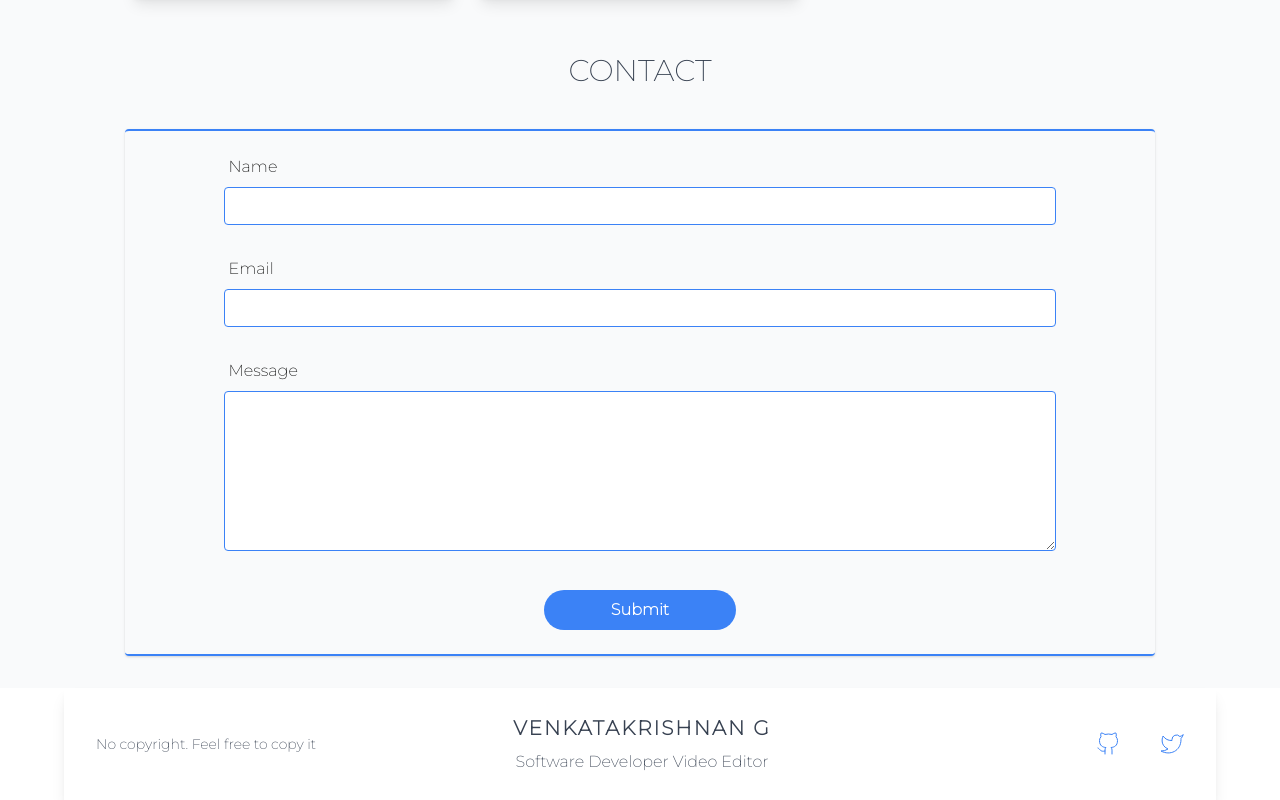
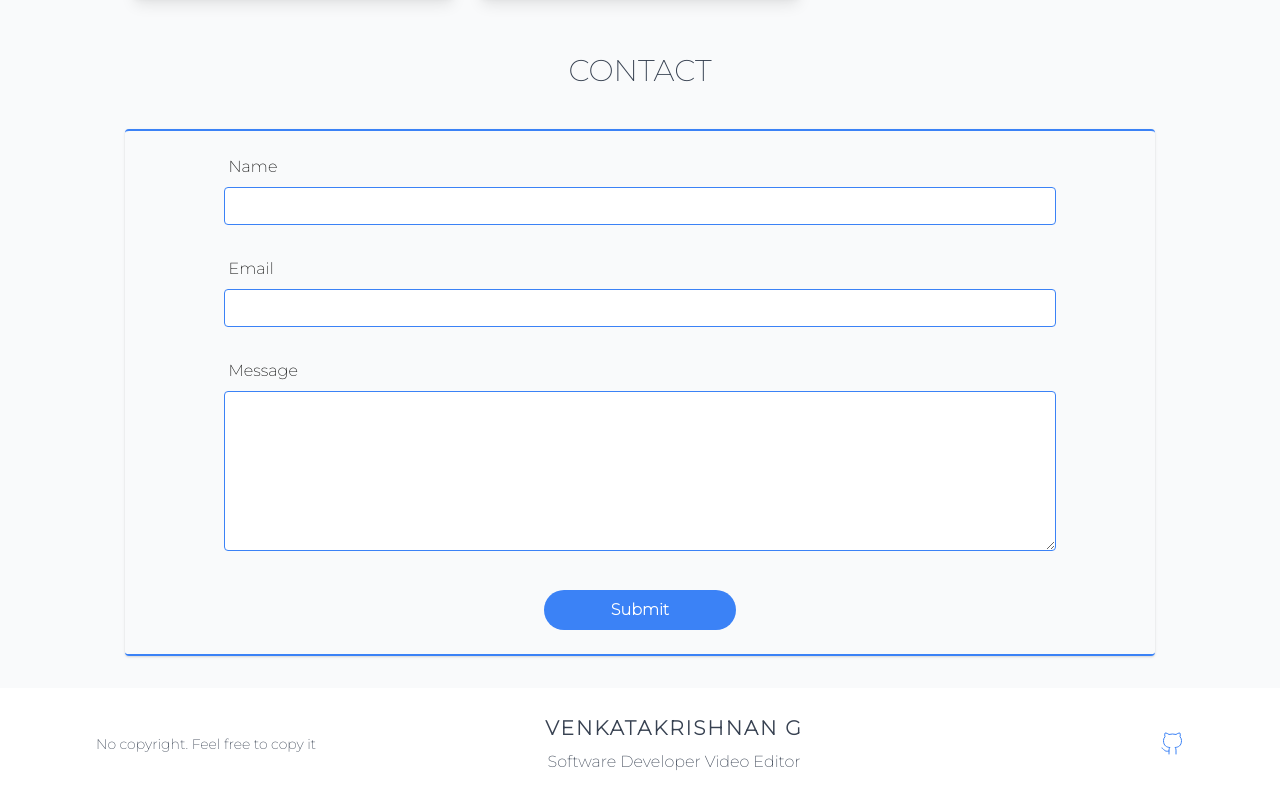
Before and after one commit to venkat-gvk/gvk, a React (Create React App) app: page / in a window 1280 px wide. Shown: the part 1727-2527 px from the top of the page. Built offline with nearby package versions, Linux system fonts and the light colour scheme.

Commit message:
removed twitter handle

```diff
--- a/src/components/Footer.jsx
+++ b/src/components/Footer.jsx
@@ -11,7 +11,7 @@ const Footer = () => {
         darkMode ? "bg-gray-900" : "bg-white"
       } transition-all duration-500`}>
       <main
-        className="h-28 shadow-lg flex items-center justify-center
+        className="h-28 flex items-center justify-center
         sm:justify-around sm:max-w-6xl sm:mx-auto space-x-10 sm:space-x-4 sm:h-22 sm:p-8 md:space-x-80 lg:space-x-10">
         <div className="flex flex-col items-center justify-between space-y-4 text-sm">
           <div
@@ -64,26 +64,6 @@ const Footer = () => {
               <path d="M9 19c-5 1.5-5-2.5-7-3m14 6v-3.87a3.37 3.37 0 0 0-.94-2.61c3.14-.35 6.44-1.54 6.44-7A5.44 5.44 0 0 0 20 4.77 5.07 5.07 0 0 0 19.91 1S18.73.65 16 2.48a13.38 13.38 0 0 0-7 0C6.27.65 5.09 1 5.09 1A5.07 5.07 0 0 0 5 4.77a5.44 5.44 0 0 0-1.5 3.78c0 5.42 3.3 6.61 6.44 7A3.37 3.37 0 0 0 9 18.13V22" />
             </svg>
           </a>
-          <a
-            href="https://twitter.com/venkat_gvk"
-            rel="noreferrer"
-            target="_blank">
-            <svg
-              className={`h-6 w-6 ${
-                darkMode
-                  ? "text-pink-500 hover:text-pink-700"
-                  : "text-blue-500 hover:text-blue-800"
-              } hover:cursor-pointer`}
-              viewBox="0 0 24 24"
-              fill="none"
-              stroke="currentColor"
-              stroke-width="1"
-              stroke-linecap="round"
-              stroke-linejoin="round">
-              {" "}
-              <path d="M23 3a10.9 10.9 0 0 1-3.14 1.53 4.48 4.48 0 0 0-7.86 3v1A10.66 10.66 0 0 1 3 4s-4 9 5 13a11.64 11.64 0 0 1-7 2c9 5 20 0 20-11.5a4.5 4.5 0 0 0-.08-.83A7.72 7.72 0 0 0 23 3z" />
-            </svg>
-          </a>
         </div>
       </main>
     </footer>
```
